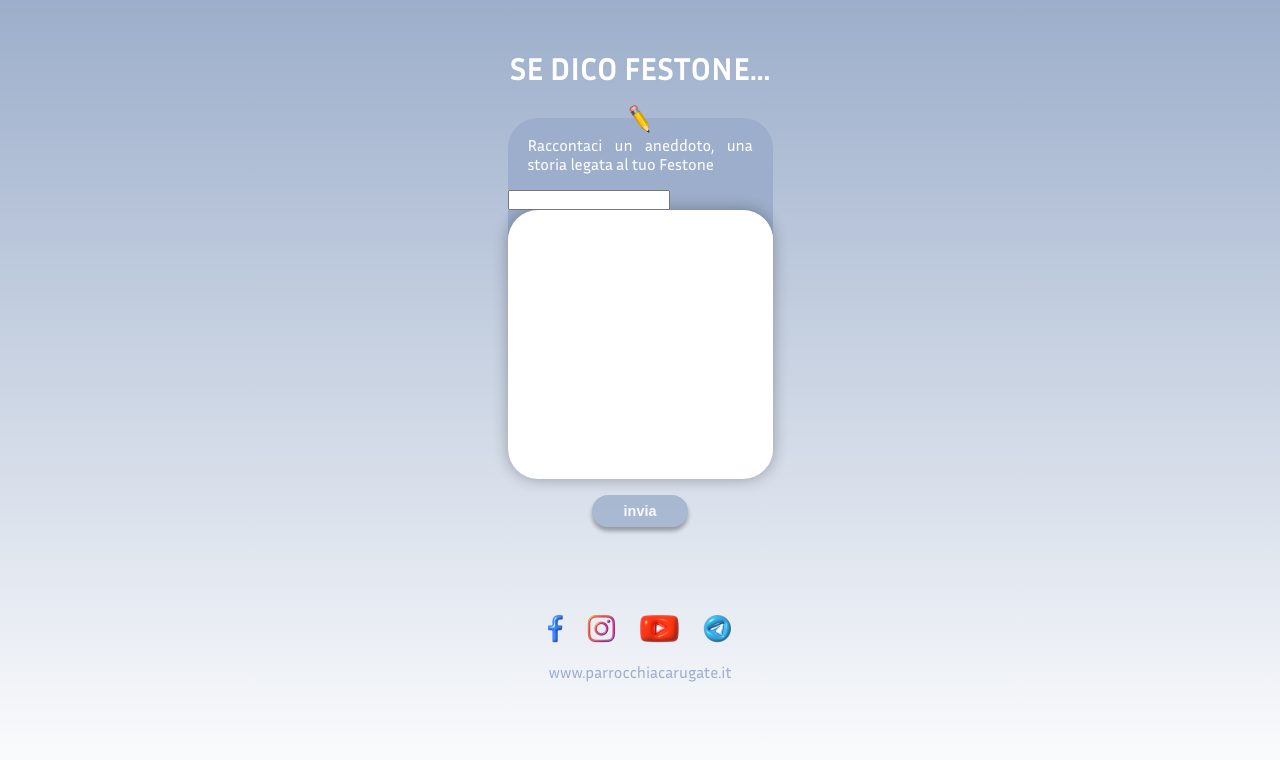
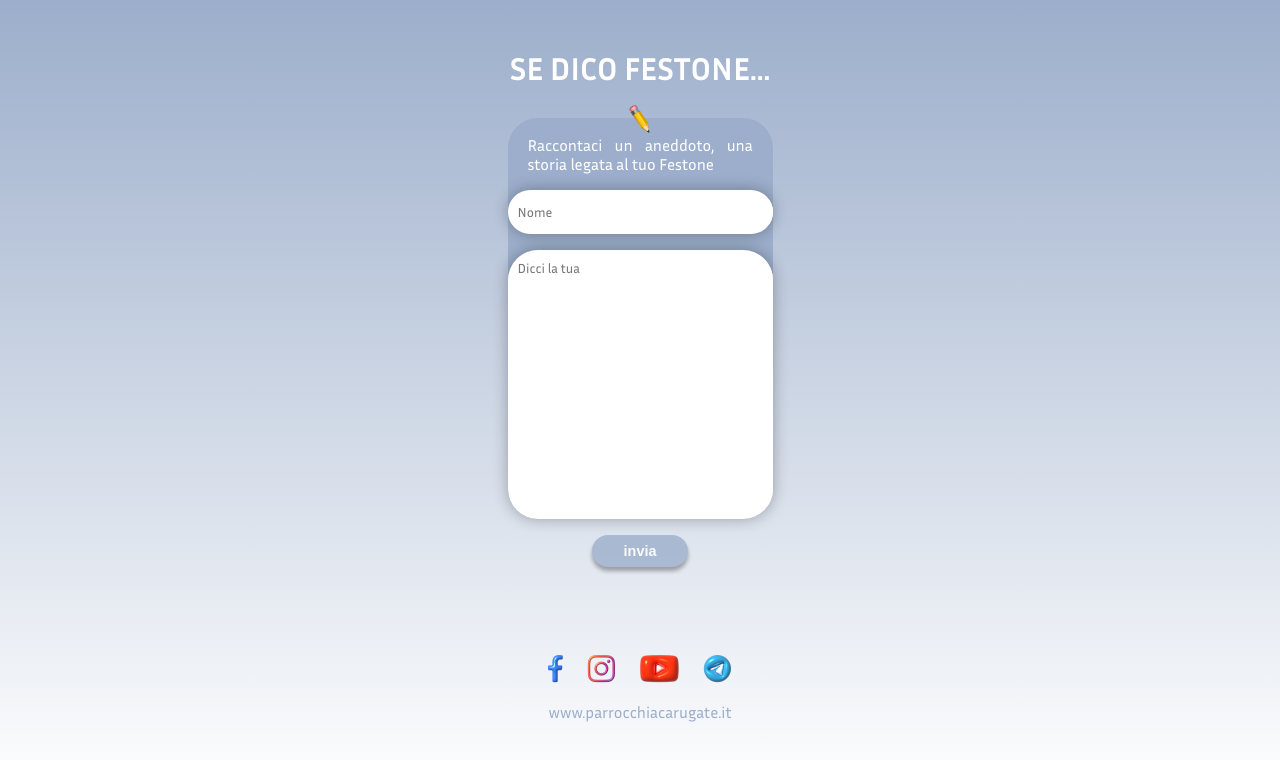
Before and after one commit to GabrieleCorti/festonecarugate, a React (Create React App) app: page /dicci-la-tua in a window 1280 px wide. Shown: the top 760 px of the page. Built offline with nearby package versions, Linux system fonts and the light colour scheme; some icons are missing.

Commit message:
aggiunto stile a nome e a bottone overlay

```diff
--- a/src/components/PostInput/PostInput.tsx
+++ b/src/components/PostInput/PostInput.tsx
@@ -18,18 +18,20 @@ const PostInput: React.FC<PostInputProps> = ({
     <div className="post-input">
       {icon && <div className="post-input_icon">{icon}</div>}
       <h2 className="post-input_title">{title}</h2>
-      <div>
+      <div className="post-input_input-wrapper top">
         <input
           type="text"
           name=""
           id=""
           onChange={(e) => onChangeName?.(e.target.value)}
+          placeholder="Nome"
         />
       </div>
       <div className="post-input_input-wrapper">
         <textarea
           maxLength={255}
           onChange={(e) => onChangeText?.(e.target.value)}
+          placeholder="Dicci la tua"
         />
       </div>
     </div>
--- a/src/components/PostInput/style.css
+++ b/src/components/PostInput/style.css
@@ -43,6 +43,18 @@
   resize: none;
 }
 
-.post-input_input-wrapper > textarea:focus {
+.post-input_input-wrapper > input {
+  width: 255px;
+  height: 1.5rem;
+  border: none;
+  resize: none;
+}
+
+.post-input_input-wrapper.top {
+  margin-bottom: 1rem;
+}
+
+.post-input_input-wrapper > textarea:focus,
+.post-input_input-wrapper > input:focus {
   outline: none;
 }
--- a/src/pages/Post/Post.tsx
+++ b/src/pages/Post/Post.tsx
@@ -85,7 +85,7 @@ const Post: React.FC = () => {
             </>
           )}
           <div className="link-container">
-            <Link style={{ color: "white" }} to={"/"}>
+            <Link className="main-button" style={{ color: "white" }} to={"/"}>
               Torna a home
             </Link>
           </div>
--- a/src/pages/Post/style.css
+++ b/src/pages/Post/style.css
@@ -17,5 +17,5 @@
 }
 
 .link-container {
-  margin-top: 1rem;
+  margin-top: 1.5rem;
 }
```
